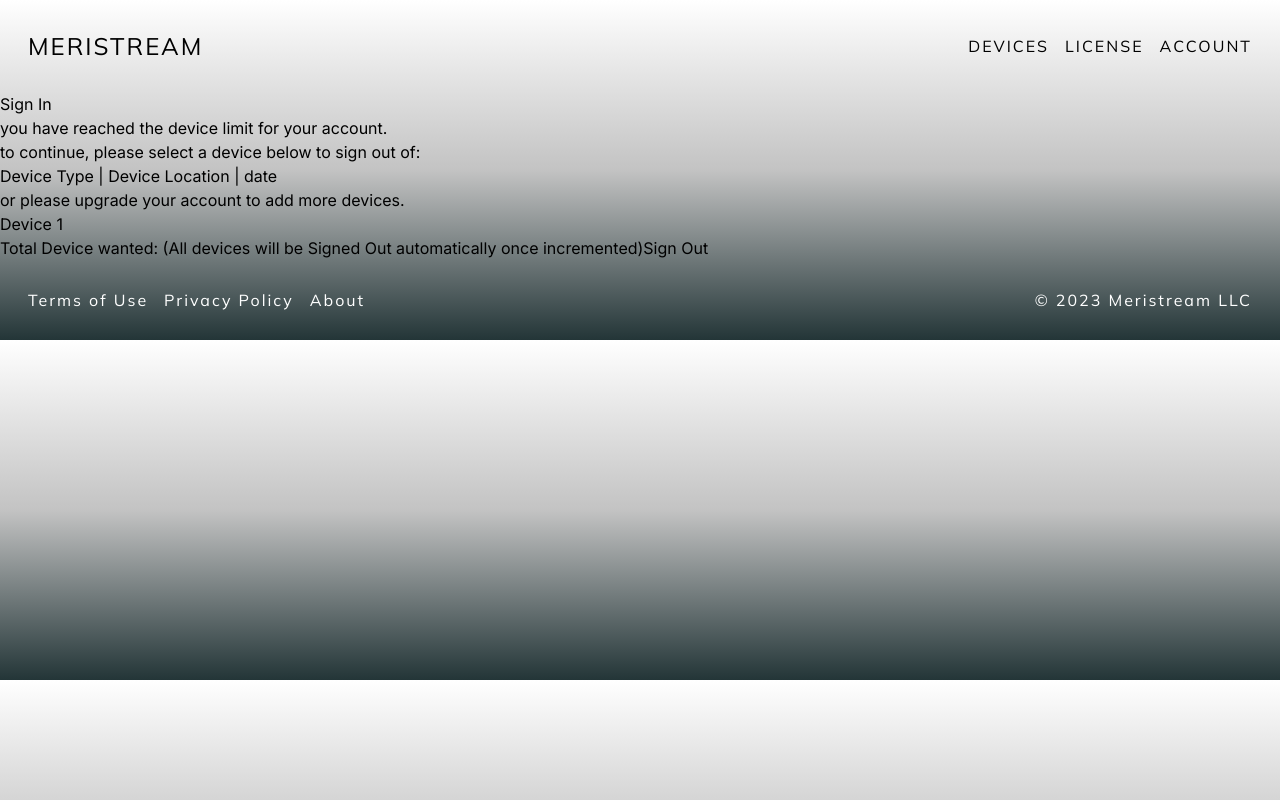
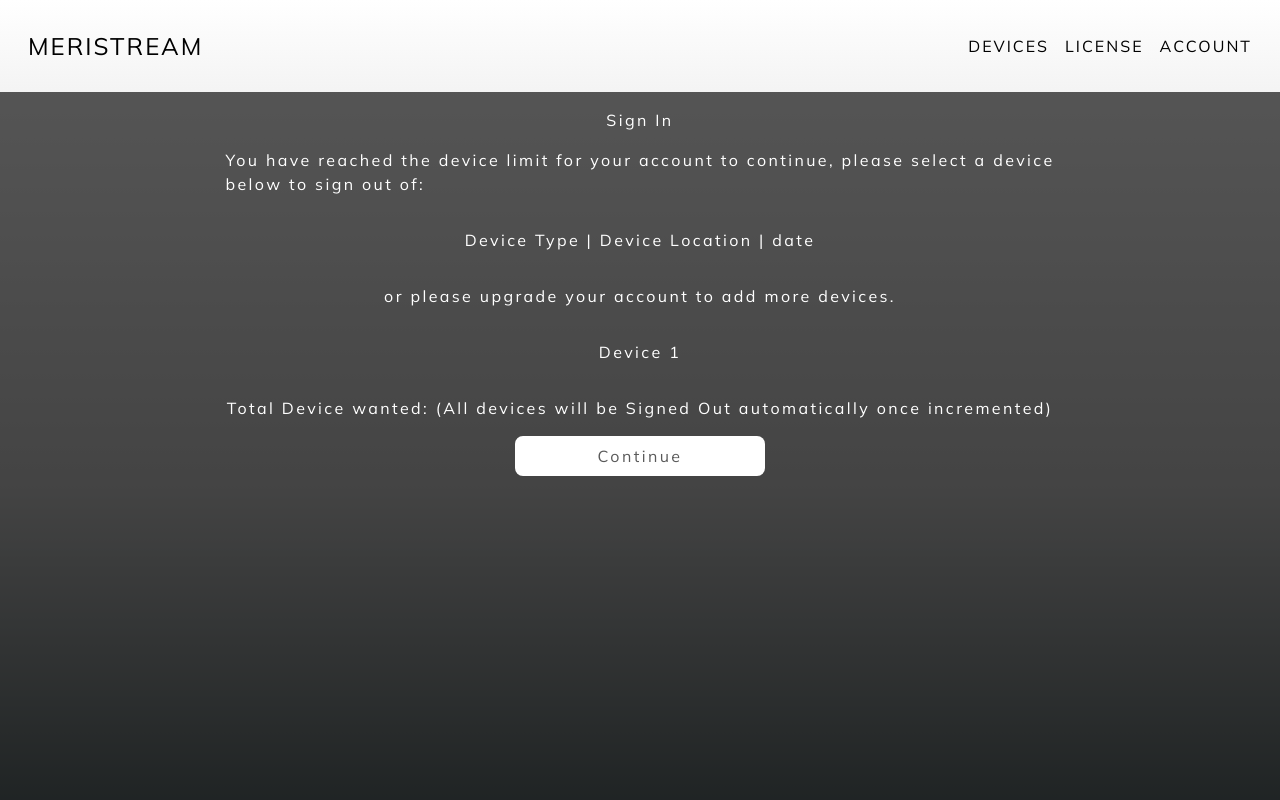
Before and after one commit to tylerdtran/meristream, a Next.js app: page /DeviceLimitation in a window 1280 px wide. Shown: the top 800 px of the page. Built offline with nearby package versions, Linux system fonts and the light colour scheme.

Commit message:
Device Limitation Component started
This component in particular will require dynamic data to be displayed in case there are too many devices logged in. It's very conditional and will require information from the database.

```diff
--- a/src/app/(components)/Footer/Footer.tsx
+++ b/src/app/(components)/Footer/Footer.tsx
@@ -8,7 +8,7 @@
         <div className="footer-total flex justify-between items-center w-full p-7 text-white ">
             <div className="footer-links flex flex-row gap-4">
                 <Link href="/tou"><div>Terms of Use </div></Link>
-                <Link href="/pp"> <div>Privacy Policy</div></Link>
+                <Link href="/DeviceLimitation"> <div>Privacy Policy</div></Link>
                 <Link href="../../SignIn"> <div>About</div></Link>
             </div>
             <div className="footer-logo">
--- a/src/app/DeviceLimitation/DeviceLimitation.scss
+++ b/src/app/DeviceLimitation/DeviceLimitation.scss
@@ -0,0 +1,38 @@
+.device-limit {
+    background: rgba(0, 0, 0, 0.65);
+}
+
+.device-limit-container {
+    display: flex;
+    flex-direction: column;
+    align-items: center;
+    font-family: 'Mulish', sans-serif;
+    color: rgba(255, 255, 255, 1);
+    letter-spacing: 0.15em;
+    text-align: left;
+    padding: 1em;
+}
+
+.device-limit-description {
+    display: flex;
+    flex-direction: column;
+    align-items: center;
+    color: rgba(255, 255, 255, 1);
+    letter-spacing: 0.15em;
+    text-align: left;
+    padding: 1em;
+}
+
+.device-limit-continue {
+    display: flex;
+    justify-content: center;
+    align-items: center;
+    width: 40%;
+    .continue-button {
+        padding: 0.5em;
+        border-radius: 0.5em;
+        width: 50%;
+        color: rgba(0, 0, 0, 0.65);
+        background-color: rgba(255, 255, 255, 1);
+    }
+}
--- a/src/app/DeviceLimitation/page.tsx
+++ b/src/app/DeviceLimitation/page.tsx
@@ -1,22 +1,27 @@
-
+import './DeviceLimitation.scss'
 
 export default function DeviceLimitation() {
     return (
-        <div>
-            <h1>Sign In</h1>
-            <div>you have reached the device limit for your account.</div>
-            <div>to continue, please select a device below to sign out of:</div>
-                <div> Device Type | Device Location | date</div>
-            <div>or please upgrade your account to add more devices.</div>
-            <div>Device 1</div>
-                <form className="device-quantity-management" >
-                    Total Device wanted: (All devices will be Signed Out automatically once incremented)
-                    <input type="submit" value="Sign Out" />
-                </form>
-
-
-
-
+        <div className="h-screen device-limit">
+            <div className="device-limit-container">
+                <div className='device-limit-header'>
+                    <h1 className='device-limit-title'>Sign In</h1>
+                </div>
+                <div className="device-limit-description">
+                    <div>You have reached the device limit for your account to continue, please select a device  <br /> below to sign out of:</div>
+                </div>
+                <div className="device-limit-description">
+                        Device Type | Device Location | date
+                </div>
+                <div  className="device-limit-description">or please upgrade your account to add more devices.</div>
+                <div  className="device-limit-description">Device 1</div>
+                    <form className="device-quantity-management device-limit-description" >
+                        Total Device wanted: (All devices will be Signed Out automatically once incremented)
+                    </form>
+                <div className="device-limit-continue">
+                    <button className="continue-button">Continue</button>
+                </div>
+            </div>
         </div>
     )
 }
```
